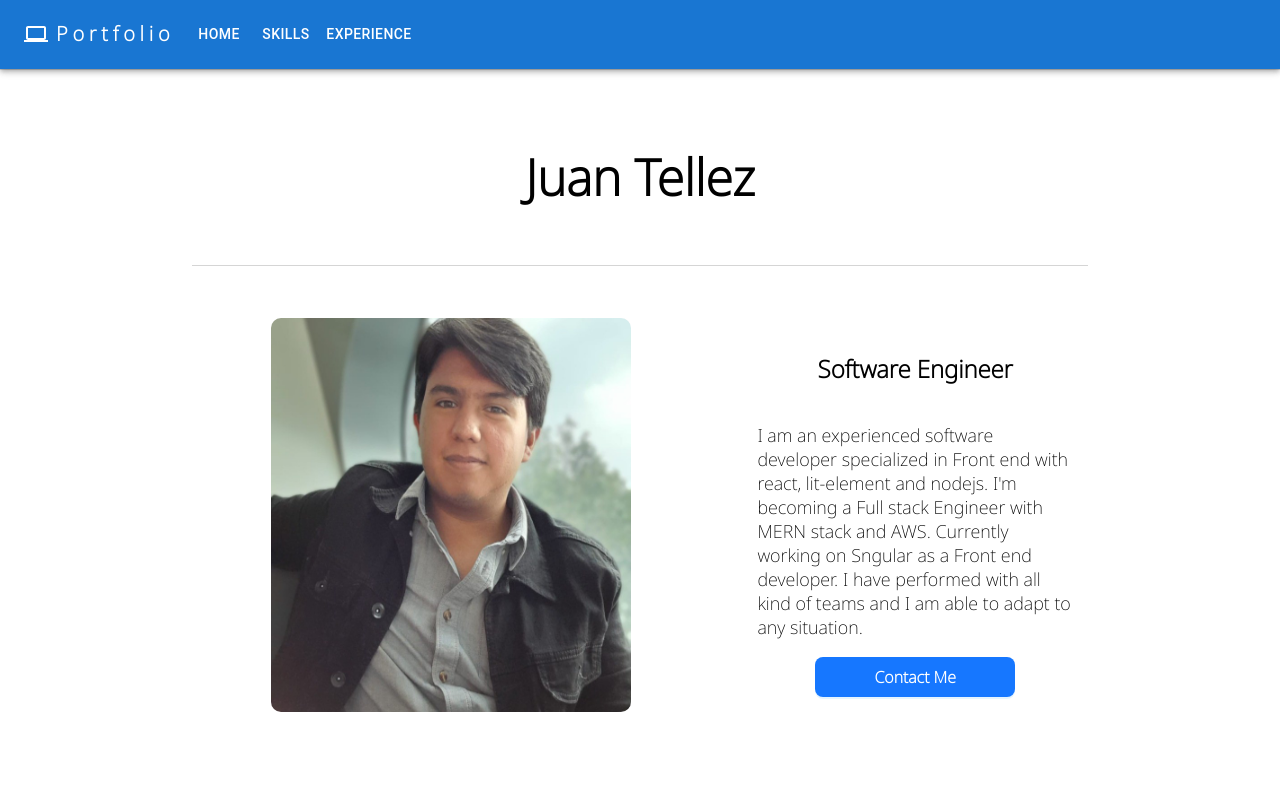
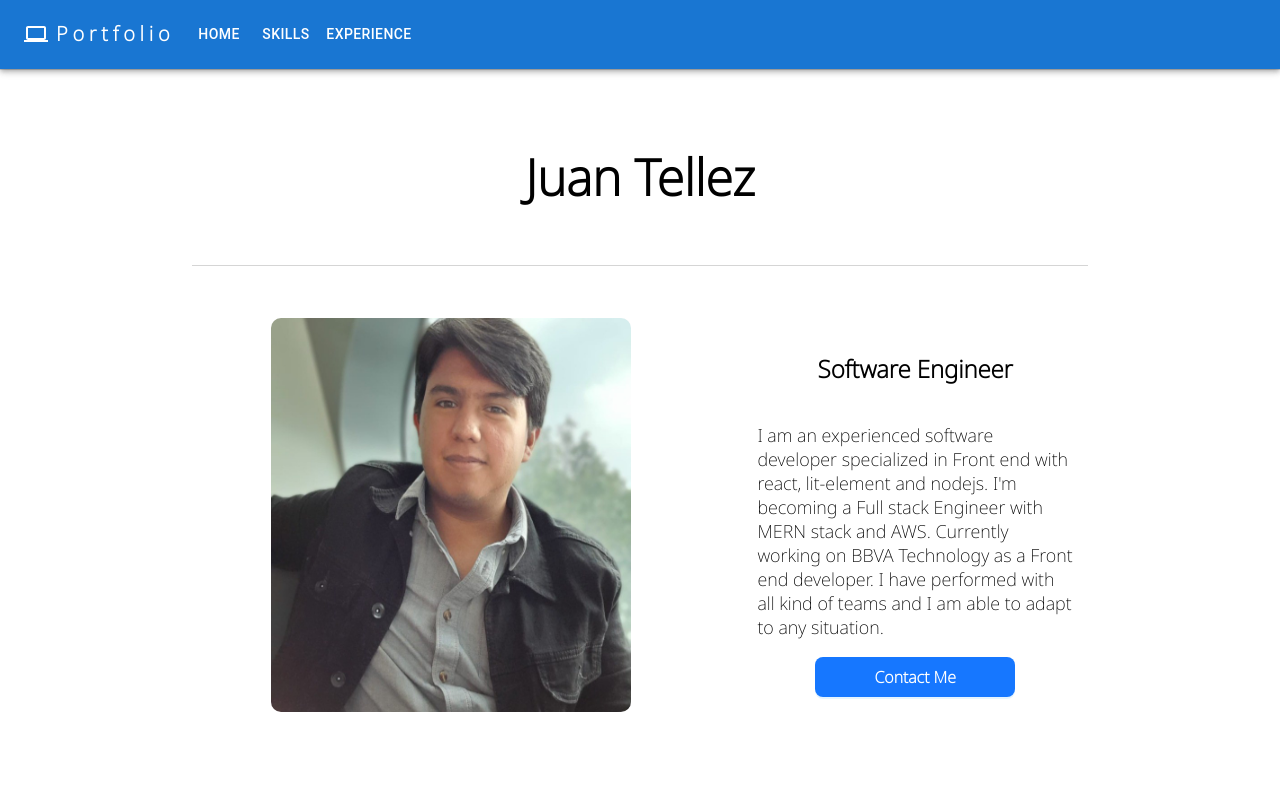
Before and after one commit to juanM20/Portafolio, a React (Create React App) app: page /Home in a window 1280 px wide. Shown: the top 800 px of the page. Built offline with nearby package versions, Linux system fonts and the light colour scheme.

Commit message:
fix(*): change description in frontPage

```diff
--- a/src/components/FrontPage/FrontPage.tsx
+++ b/src/components/FrontPage/FrontPage.tsx
@@ -20,7 +20,7 @@ const FrontPage = () => {
                     <div>
                         <p>I am an experienced software developer specialized in Front end with react, lit-element and
                             nodejs. I'm becoming a Full stack Engineer with MERN stack and AWS. Currently working
-                            on Sngular as a Front end developer. I have performed with all kind of teams and I am able to
+                            on BBVA Technology as a Front end developer. I have performed with all kind of teams and I am able to
                             adapt to any situation.</p>
                     </div>
                     <Button
```
